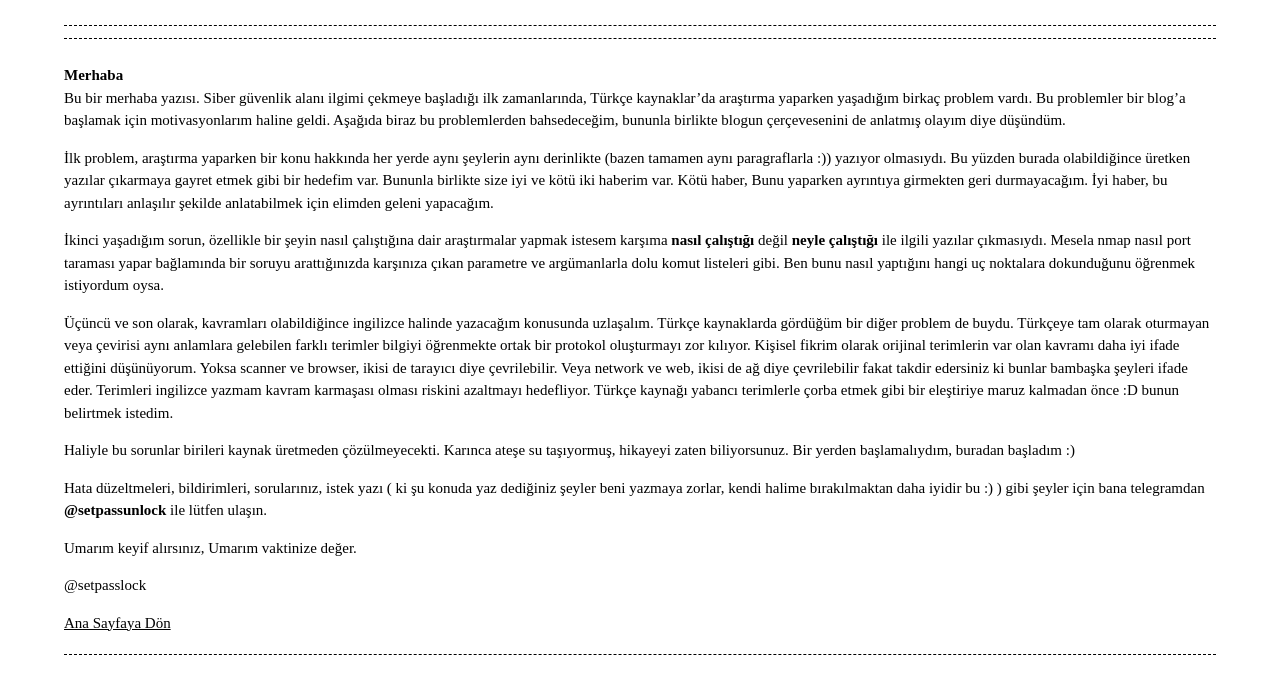
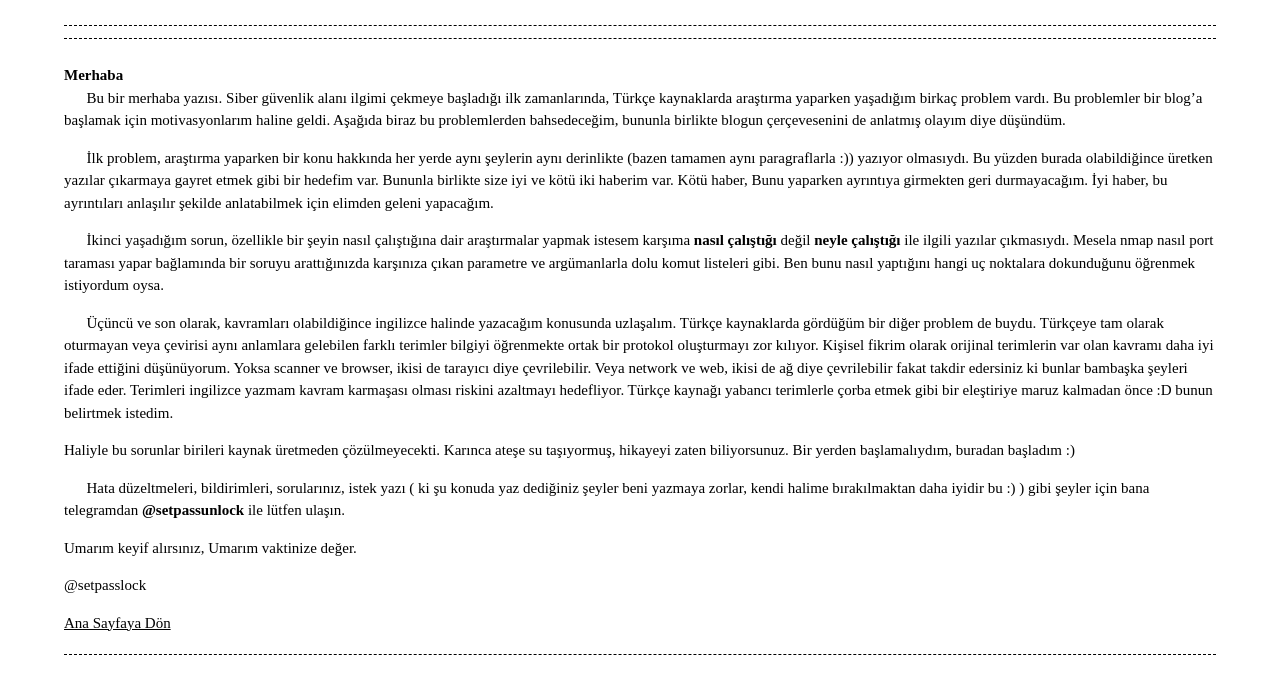
Before and after one commit to setpasslock/setpasslock.github.io, a Jekyll site: the page built from _posts/2023-08-28-hello.md, in a window 1280 px wide. Shown: the top 694 px of the page. Built offline with Jekyll 4.4.1, drawn with Linux system fonts in a browser that asks for light colours.

Commit message:
Update 2023-08-28-hello.md

```diff
--- a/_posts/2023-08-28-hello.md
+++ b/_posts/2023-08-28-hello.md
@@ -5,17 +5,17 @@ title:  "README.txt"
 
 # Merhaba
 
-  Bu bir merhaba yazısı. Siber güvenlik alanı ilgimi çekmeye başladığı ilk zamanlarında, Türkçe kaynaklar'da araştırma yaparken yaşadığım birkaç problem vardı. Bu problemler bir blog'a başlamak için motivasyonlarım haline geldi. Aşağıda biraz bu problemlerden bahsedeceğim, bununla birlikte blogun çerçevesenini de anlatmış olayım diye düşündüm.
+&nbsp;&nbsp;&nbsp;&nbsp;&nbsp;&nbsp;Bu bir merhaba yazısı. Siber güvenlik alanı ilgimi çekmeye başladığı ilk zamanlarında, Türkçe kaynaklarda araştırma yaparken yaşadığım birkaç problem vardı. Bu problemler bir blog'a başlamak için motivasyonlarım haline geldi. Aşağıda biraz bu problemlerden bahsedeceğim, bununla birlikte blogun çerçevesenini de anlatmış olayım diye düşündüm.
 
-  İlk problem, araştırma yaparken bir konu hakkında her yerde aynı şeylerin aynı derinlikte (bazen tamamen aynı paragraflarla :)) yazıyor olmasıydı. Bu yüzden burada olabildiğince üretken yazılar çıkarmaya gayret etmek gibi bir hedefim var. Bununla birlikte size iyi ve kötü iki haberim var. Kötü haber, Bunu yaparken ayrıntıya girmekten geri durmayacağım. İyi haber, bu ayrıntıları anlaşılır şekilde anlatabilmek için elimden geleni yapacağım.
+&nbsp;&nbsp;&nbsp;&nbsp;&nbsp;&nbsp;İlk problem, araştırma yaparken bir konu hakkında her yerde aynı şeylerin aynı derinlikte (bazen tamamen aynı paragraflarla :)) yazıyor olmasıydı. Bu yüzden burada olabildiğince üretken yazılar çıkarmaya gayret etmek gibi bir hedefim var. Bununla birlikte size iyi ve kötü iki haberim var. Kötü haber, Bunu yaparken ayrıntıya girmekten geri durmayacağım. İyi haber, bu ayrıntıları anlaşılır şekilde anlatabilmek için elimden geleni yapacağım.
 
-  İkinci yaşadığım sorun, özellikle bir şeyin nasıl çalıştığına dair araştırmalar yapmak istesem karşıma **nasıl çalıştığı** değil **neyle çalıştığı** ile ilgili yazılar çıkmasıydı. Mesela nmap nasıl port taraması yapar bağlamında bir soruyu arattığınızda karşınıza çıkan parametre ve argümanlarla dolu komut listeleri gibi. Ben bunu nasıl yaptığını hangi uç noktalara dokunduğunu öğrenmek istiyordum oysa.
+&nbsp;&nbsp;&nbsp;&nbsp;&nbsp;&nbsp;İkinci yaşadığım sorun, özellikle bir şeyin nasıl çalıştığına dair araştırmalar yapmak istesem karşıma **nasıl çalıştığı** değil **neyle çalıştığı** ile ilgili yazılar çıkmasıydı. Mesela nmap nasıl port taraması yapar bağlamında bir soruyu arattığınızda karşınıza çıkan parametre ve argümanlarla dolu komut listeleri gibi. Ben bunu nasıl yaptığını hangi uç noktalara dokunduğunu öğrenmek istiyordum oysa.
 
-  Üçüncü ve son olarak, kavramları olabildiğince ingilizce halinde yazacağım konusunda uzlaşalım. Türkçe kaynaklarda gördüğüm bir diğer problem de buydu. Türkçeye tam olarak oturmayan veya çevirisi aynı anlamlara gelebilen farklı terimler bilgiyi öğrenmekte ortak bir protokol oluşturmayı zor kılıyor. Kişisel fikrim olarak orijinal terimlerin var olan kavramı daha iyi ifade ettiğini düşünüyorum. Yoksa scanner ve browser, ikisi de tarayıcı diye çevrilebilir. Veya network ve web, ikisi de ağ diye çevrilebilir fakat takdir edersiniz ki bunlar bambaşka şeyleri ifade eder. Terimleri ingilizce yazmam kavram karmaşası olması riskini azaltmayı hedefliyor. Türkçe kaynağı yabancı terimlerle çorba etmek gibi bir eleştiriye maruz kalmadan önce :D bunun belirtmek istedim.
+&nbsp;&nbsp;&nbsp;&nbsp;&nbsp;&nbsp;Üçüncü ve son olarak, kavramları olabildiğince ingilizce halinde yazacağım konusunda uzlaşalım. Türkçe kaynaklarda gördüğüm bir diğer problem de buydu. Türkçeye tam olarak oturmayan veya çevirisi aynı anlamlara gelebilen farklı terimler bilgiyi öğrenmekte ortak bir protokol oluşturmayı zor kılıyor. Kişisel fikrim olarak orijinal terimlerin var olan kavramı daha iyi ifade ettiğini düşünüyorum. Yoksa scanner ve browser, ikisi de tarayıcı diye çevrilebilir. Veya network ve web, ikisi de ağ diye çevrilebilir fakat takdir edersiniz ki bunlar bambaşka şeyleri ifade eder. Terimleri ingilizce yazmam kavram karmaşası olması riskini azaltmayı hedefliyor. Türkçe kaynağı yabancı terimlerle çorba etmek gibi bir eleştiriye maruz kalmadan önce :D bunun belirtmek istedim.
 
 Haliyle bu sorunlar birileri kaynak üretmeden çözülmeyecekti. Karınca ateşe su taşıyormuş, hikayeyi zaten biliyorsunuz. Bir yerden başlamalıydım, buradan başladım :)
 
 
-  Hata düzeltmeleri, bildirimleri, sorularınız, istek yazı ( ki şu konuda yaz dediğiniz şeyler beni yazmaya zorlar, kendi halime bırakılmaktan daha iyidir bu :) ) gibi şeyler için bana telegramdan **@setpassunlock** ile lütfen ulaşın.
+&nbsp;&nbsp;&nbsp;&nbsp;&nbsp;&nbsp;Hata düzeltmeleri, bildirimleri, sorularınız, istek yazı ( ki şu konuda yaz dediğiniz şeyler beni yazmaya zorlar, kendi halime bırakılmaktan daha iyidir bu :) ) gibi şeyler için bana telegramdan **@setpassunlock** ile lütfen ulaşın.
 
 Umarım keyif alırsınız, Umarım vaktinize değer.
```
